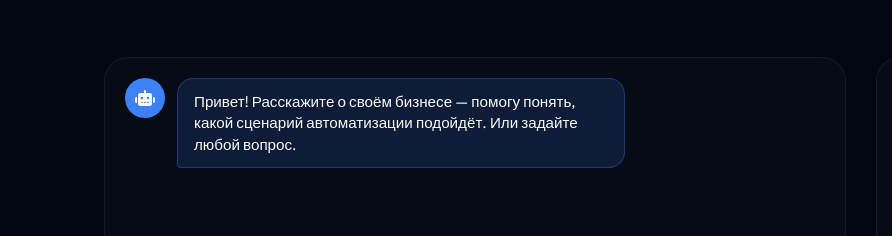
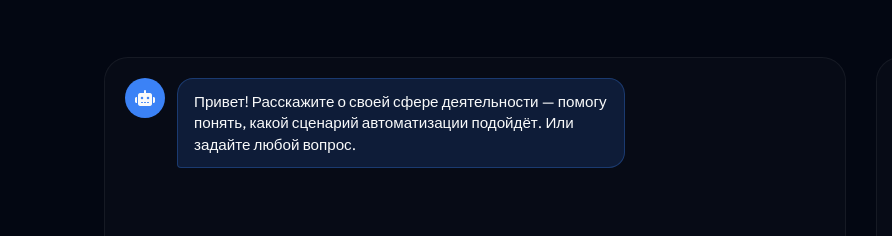
Before and after one commit to Nodum-TEACH/Nodum_site, a plain HTML site: page index.html in a window 1280 px wide. Shown: the part 3725-3961 px from the top of the page, 0-892 px from the left. Drawn offline with Linux system fonts and the light colour scheme.

Commit message:
заявка

```diff
--- a/index.html
+++ b/index.html
@@ -191,7 +191,7 @@
                             <i class="fa-solid fa-robot"></i>
                         </div>
                         <div class="message-content">
-                            <p>Привет! Расскажите о своём бизнесе — помогу понять, какой сценарий автоматизации подойдёт. Или задайте любой вопрос.</p>
+                            <p>Привет! Расскажите о своей сфере деятельности — помогу понять, какой сценарий автоматизации подойдёт. Или задайте любой вопрос.</p>
                         </div>
                     </div>
                 </div>
--- a/script.js
+++ b/script.js
@@ -113,7 +113,8 @@ async function submitTraditionalForm(event) {
             body: JSON.stringify({
                 field,
                 contact,
-                message
+                message,
+                formType: 'traditional'
             })
         });
 
```
